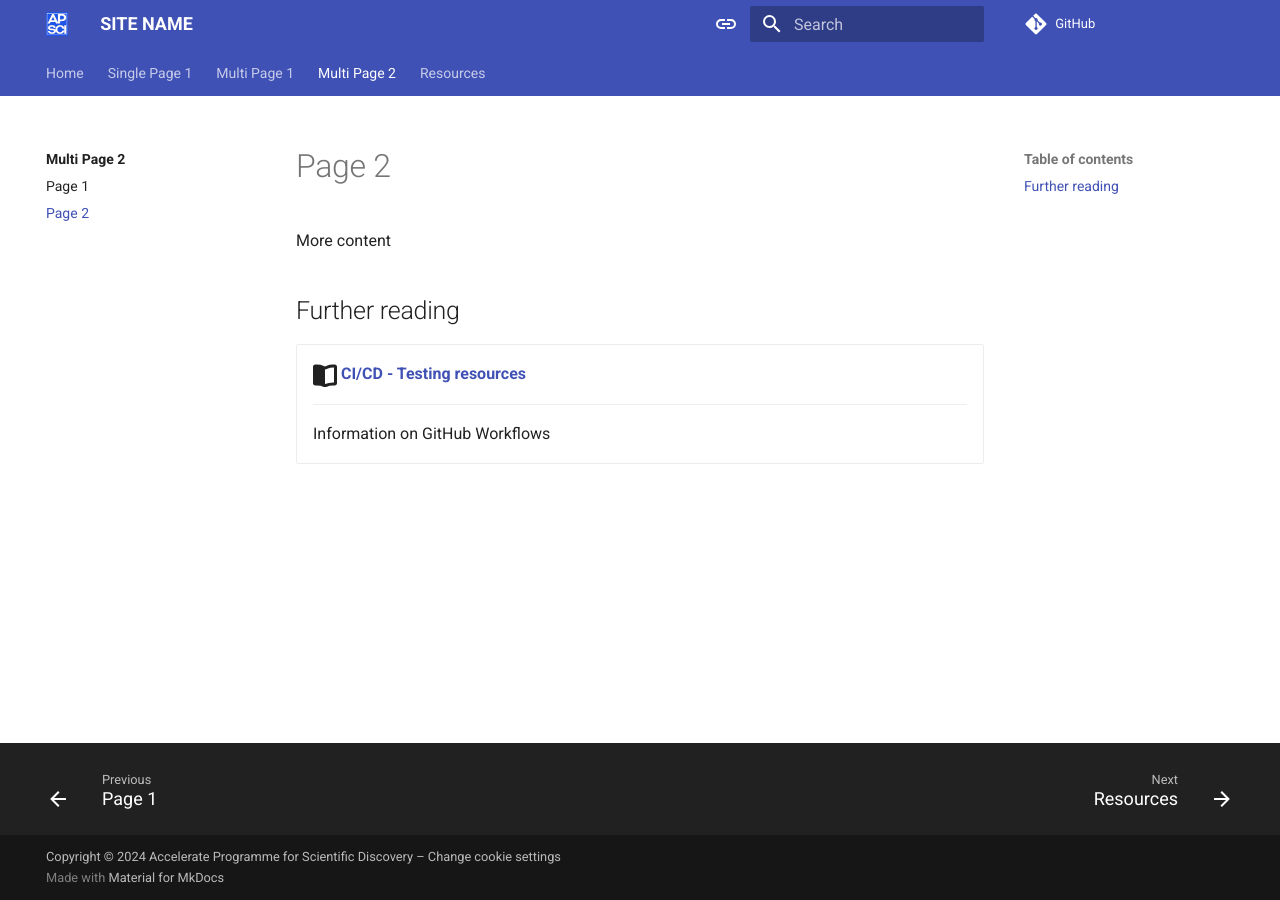
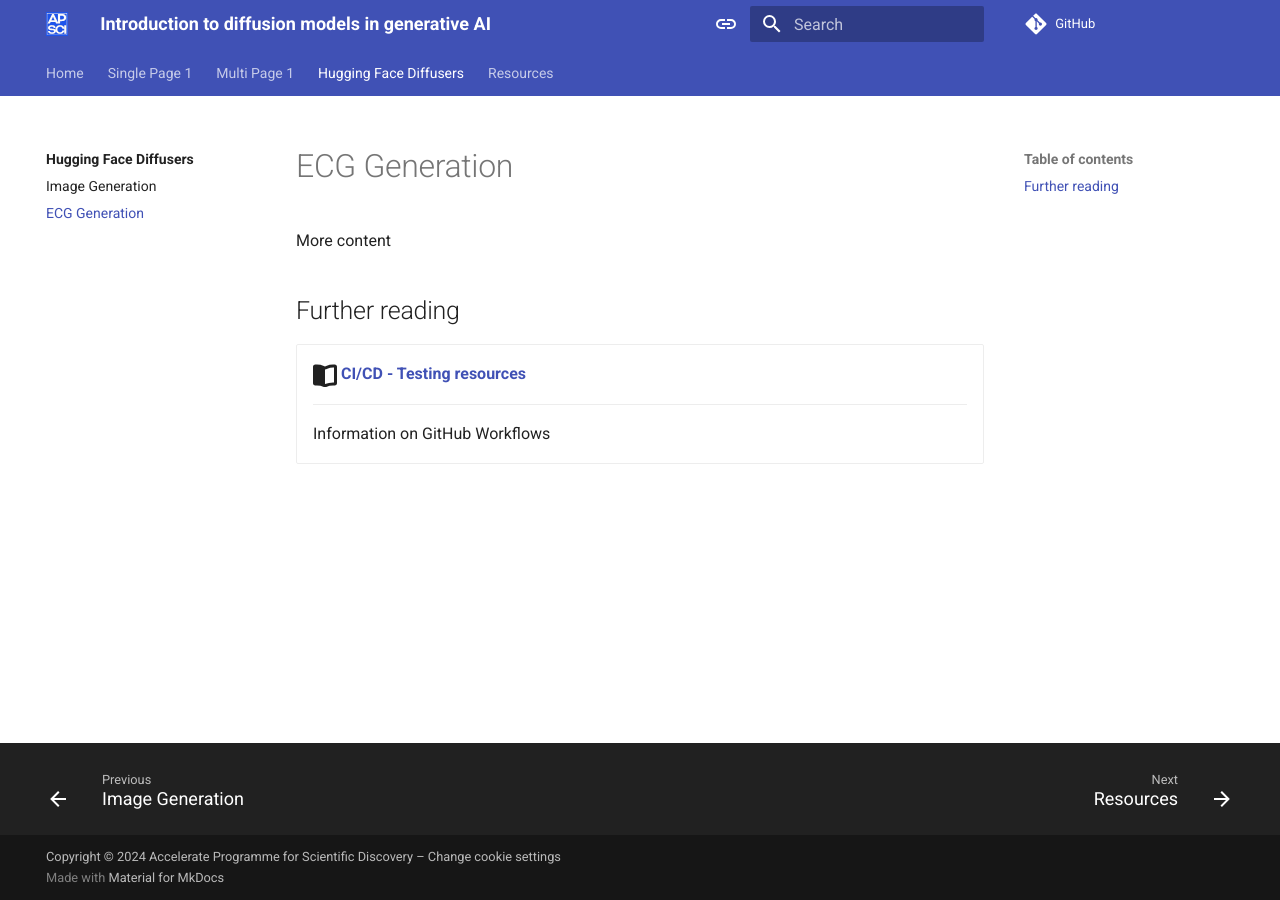
Before and after one commit to acceleratescience/diffusion-models, an MkDocs documentation site: the page built from docs/hf_diffusers/hf_ecg_gen.md, in a window 1280 px wide. Built offline with MkDocs 1.6.1 and Material for MkDocs 9.7.7, drawn with Linux system fonts in a browser that asks for light colours; comment, search, counter and statistics services are not loaded.

Commit message:
Added working conditional MNIST generation notebook.

```diff
--- a/mkdocs.yml
+++ b/mkdocs.yml
@@ -1,6 +1,6 @@
-site_name: SITE NAME
-repo_url: https://github.com/acceleratescience/REPO-TITLE
-site_url: https://acceleratescience.github.io/REPO-TITLE/
+site_name: Introduction to diffusion models in generative AI
+repo_url: https://github.com/acceleratescience/diffusion-models
+site_url: https://acceleratescience.github.io/diffusion-models/
 nav:
   - Home:
     - Welcome!: index.md
@@ -10,10 +10,10 @@
   - Multi Page 1:
     - Subpage 1: multi_1/subpage_1.md
     - Subpage 2: multi_1/subpage_2.md
-  - Multi Page 2:
-    - multi_2/index.md
-    - Page 1: multi_2/subpage_1.md
-    - Page 2: multi_2/subpage_2.md
+  - Hugging Face Diffusers:
+    - hf_diffusers/index.md
+    - Image Generation: hf_diffusers/hf_mnist_gen.md
+    - ECG Generation: hf_diffusers/hf_ecg_gen.md
   - Resources:
     - resources/index.md
     - Slides: resources/slides.md
```
Also changed, not shown: docs/hf_diffusers/hf_mnist_gen.md (added, +49 -0 lines), docs/hf_diffusers/index.md (added, +4 -0 lines), docs/index.md (+2 -2 lines), docs/multi_2/index.md (deleted, +0 -2 lines), docs/multi_2/subpage_1.md (deleted, +0 -16 lines), docs/hf_diffusers/hf_ecg_gen.md (renamed from docs/multi_2/subpage_2.md), 3 other files.
